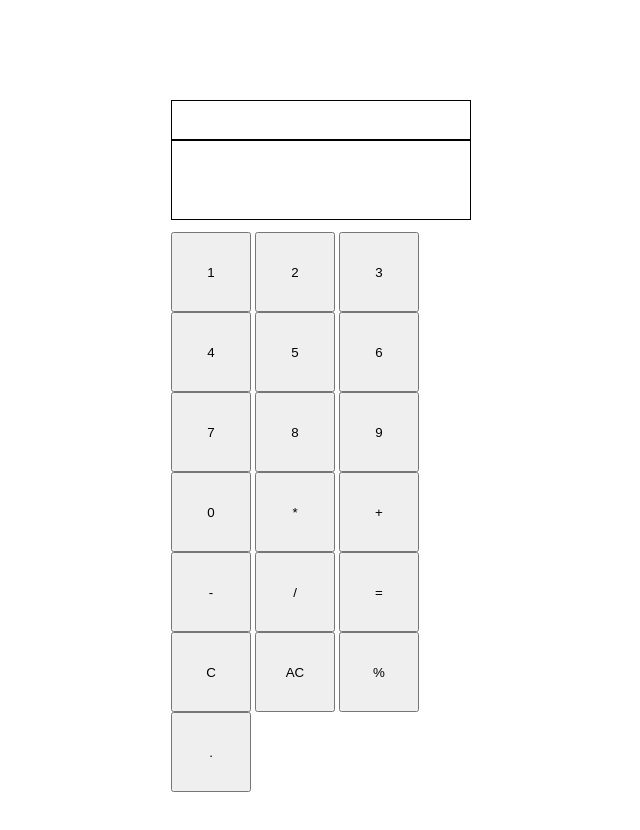
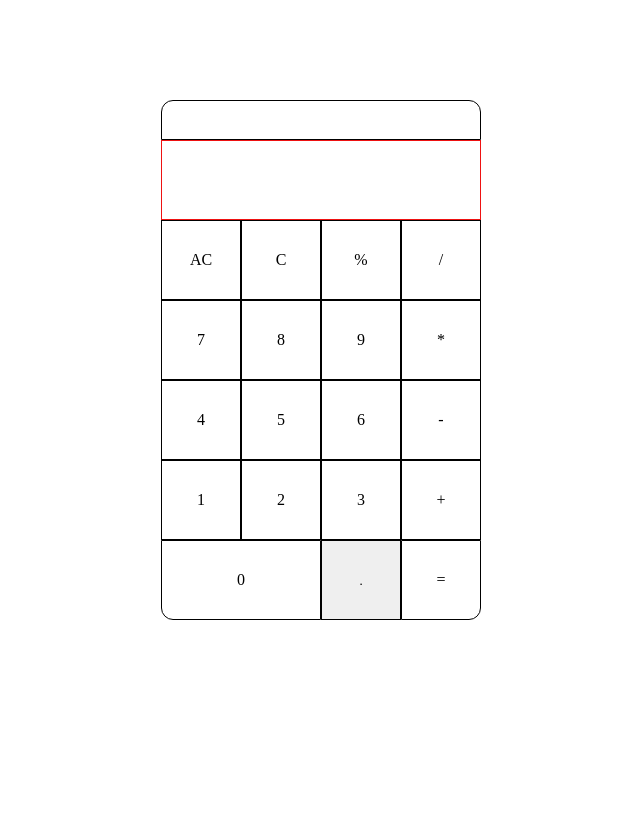
Before and after one commit to alex1webdev/calc2, a plain HTML site: page index2.html in a window 1280 px wide. Shown: the whole page, without its empty margins (319-959 px from the left). After the commit the page ends 800 px from the top, so only its background shows below. Drawn offline with Linux system fonts and the light colour scheme.

Commit message:
Added grid to make it look like a real calc

```diff
--- a/index2.html
+++ b/index2.html
@@ -9,7 +9,7 @@
     <title>Calc2</title>
   </head>
   <body>
-    <div class="container">
+    <!-- <div class="container">
       <div class="small-display output"></div>
       <div class="result-display output"></div>
       <div class="button-container">
@@ -33,6 +33,29 @@
         <button class="button percent" data-value="%">%</button>
         <button class="button dot" data-value=".">.</button>
       </div>
+    </div> -->
+    <div class="container">
+      <div class="small-display"></div>
+      <div class="result-display"></div>
+      <div class="zero button" id="0" data-value="0">0</div>
+      <button class="dot button" id="dot" data-value=".">.</button>
+      <div class="equals button" id="=" data-value="=">=</div>
+      <div class="add button" id="+" data-value="+">+</div>
+      <div class="subtract button" id="-" data-value="-">-</div>
+      <div class="multiply button" id="*" data-value="*">*</div>
+      <div class="divide button" id="/" data-value="/">/</div>
+      <div class="one button" id="1" data-value="1">1</div>
+      <div class="two button" id="2" data-value="2">2</div>
+      <div class="three button" id="3" data-value="3">3</div>
+      <div class="four button" id="4" data-value="4">4</div>
+      <div class="five button" id="5" data-value="5">5</div>
+      <div class="six button" id="6" data-value="6">6</div>
+      <div class="seven button" id="7" data-value="7">7</div>
+      <div class="eight button" id="8" data-value="8">8</div>
+      <div class="nine button" id="9" data-value="9">9</div>
+      <div class="AC button" id="AC" data-value="AC">AC</div>
+      <div class="C button" id="C" data-value="C">C</div>
+      <div class="percent button" id="percent" data-value="%">%</div>
     </div>
   </body>
 </html>
--- a/script2.js
+++ b/script2.js
@@ -50,6 +50,9 @@ selectButtons.forEach((btn) => {
 
     if (value !== "C" && value !== "=") {
       selectSmallDisplay.textContent = rawInput;
+      if (rawInput.match(/[0-9.]+[+\/*\-]+/)) {
+        console.log("REEEEEED");
+      }
     }
     if (value === "C") {
       selectSmallDisplay.textContent = rawInput.slice(0, -2);
@@ -70,9 +73,9 @@ selectButtons.forEach((btn) => {
 
       operandCounter += 1;
 
-      if (operandCounter === 2) {
-        operandCounter = 1;
-      }
+      // if (operandCounter === 2) {
+      //   operandCounter = 1;
+      // }
 
       console.log("found op HERE", op);
     }
@@ -124,6 +127,8 @@ selectButtons.forEach((btn) => {
         // selectResultDisplay.textContent = res;
         console.log("percentMatch2=>percentMatch1", res);
       }
+      selectResultDisplay.textContent = rawInput;
+      return;
     }
 
     ////////////////////////////////////////
@@ -233,22 +238,23 @@ function multipleOperandCount(op) {
     console.log("******multiply res", res);
   }
 
+  // return res.toFixed(2);
   return res;
 }
 
-function calculate(a, b, op, res) {
-  if (op === "+") {
-    res = add(a, b);
-  }
-  if (op === "-") {
-    res = subtract(a, b);
-  }
-  if (op === "*") {
-    res = multiply(a, b);
-  }
-  if (op === "/") {
-    res = divide(a, b);
-  }
-  rawInput = res;
-  return rawInput;
-}
+// function calculate(a, b, op, res) {
+//   if (op === "+") {
+//     res = add(a, b);
+//   }
+//   if (op === "-") {
+//     res = subtract(a, b);
+//   }
+//   if (op === "*") {
+//     res = multiply(a, b);
+//   }
+//   if (op === "/") {
+//     res = divide(a, b);
+//   }
+//   rawInput = res;
+//   return rawInput;
+// }
--- a/styles2.css
+++ b/styles2.css
@@ -1,11 +1,10 @@
-* {
+/* * {
   padding: 0;
   margin: 0;
   box-sizing: border-box;
 }
 
 .container {
-  /* display: grid; */
   margin: 100px auto;
   width: 300px;
   display: flex;
@@ -36,4 +35,142 @@
   display: flex;
   justify-content: end;
   align-items: center;
+} */
+
+* {
+  padding: 0;
+  margin: 0;
+  box-sizing: border-box;
 }
+
+.container {
+  display: grid;
+  margin: 100px auto;
+  width: 320px;
+  /* border: 1px solid black; */
+  /* border-radius: 12px; */
+  grid-template-columns: 1fr 1fr 1fr 1fr;
+  grid-template-rows: 0.2fr 0.6fr 1fr 1fr 1fr 1fr 1fr;
+  gap: 0px 0px;
+  grid-auto-flow: row;
+  grid-template-areas:
+    "display-small display-small display-small display-small"
+    "display-result display-result display-result display-result"
+    "AC C percent divide"
+    "seven eight nine multiply"
+    "four five six subtract"
+    "one two three add"
+    "zero zero dot equals";
+}
+
+.button {
+  width: 80px;
+  height: 80px;
+  border: 1px solid black;
+
+  display: flex;
+  justify-content: center;
+  align-items: center;
+}
+
+.small-display {
+  grid-area: display-small;
+  border: 1px solid black;
+  height: 40px;
+  text-align: right;
+  padding: 8px;
+  border-top-left-radius: 12px;
+  border-top-right-radius: 12px;
+}
+
+.result-display {
+  grid-area: display-result;
+  border: 1px solid rgb(238, 18, 18);
+  height: 80px;
+  display: flex;
+  justify-content: end;
+  align-items: center;
+  padding: 8px;
+  font-size: 32px;
+}
+
+.zero {
+  grid-area: zero;
+  display: flex;
+  justify-content: center;
+  align-items: center;
+  width: 160px;
+  border-bottom-left-radius: 12px;
+}
+
+.dot {
+  grid-area: dot;
+}
+.percent {
+  grid-area: percent;
+}
+
+.equals {
+  grid-area: equals;
+  border-bottom-right-radius: 12px;
+}
+
+.add {
+  grid-area: add;
+}
+
+.subtract {
+  grid-area: subtract;
+}
+
+.multiply {
+  grid-area: multiply;
+}
+
+.divide {
+  grid-area: divide;
+}
+
+.one {
+  grid-area: one;
+}
+
+.two {
+  grid-area: two;
+}
+
+.three {
+  grid-area: three;
+}
+
+.four {
+  grid-area: four;
+}
+
+.five {
+  grid-area: five;
+}
+
+.six {
+  grid-area: six;
+}
+
+.seven {
+  grid-area: seven;
+}
+
+.eight {
+  grid-area: eight;
+}
+
+.nine {
+  grid-area: nine;
+}
+
+.AC {
+  grid-area: AC;
+}
+
+.C {
+  grid-area: C;
+}
```
